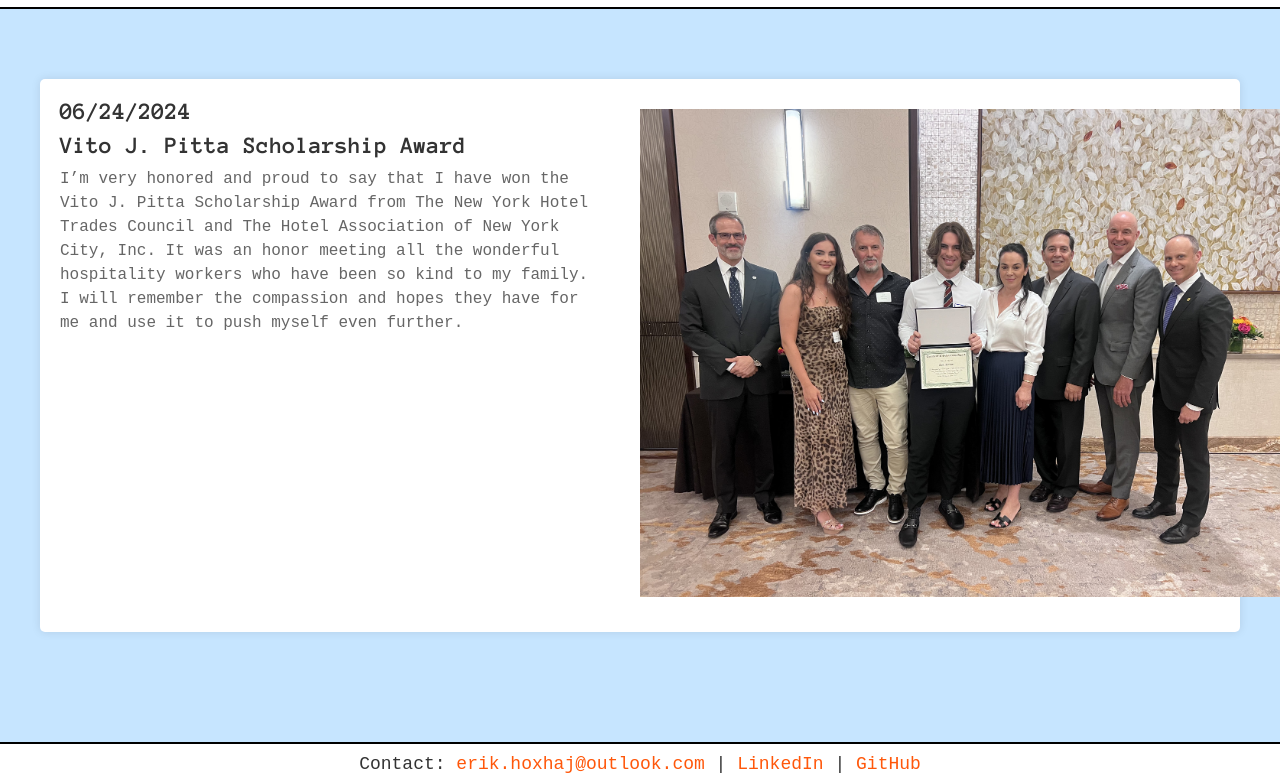
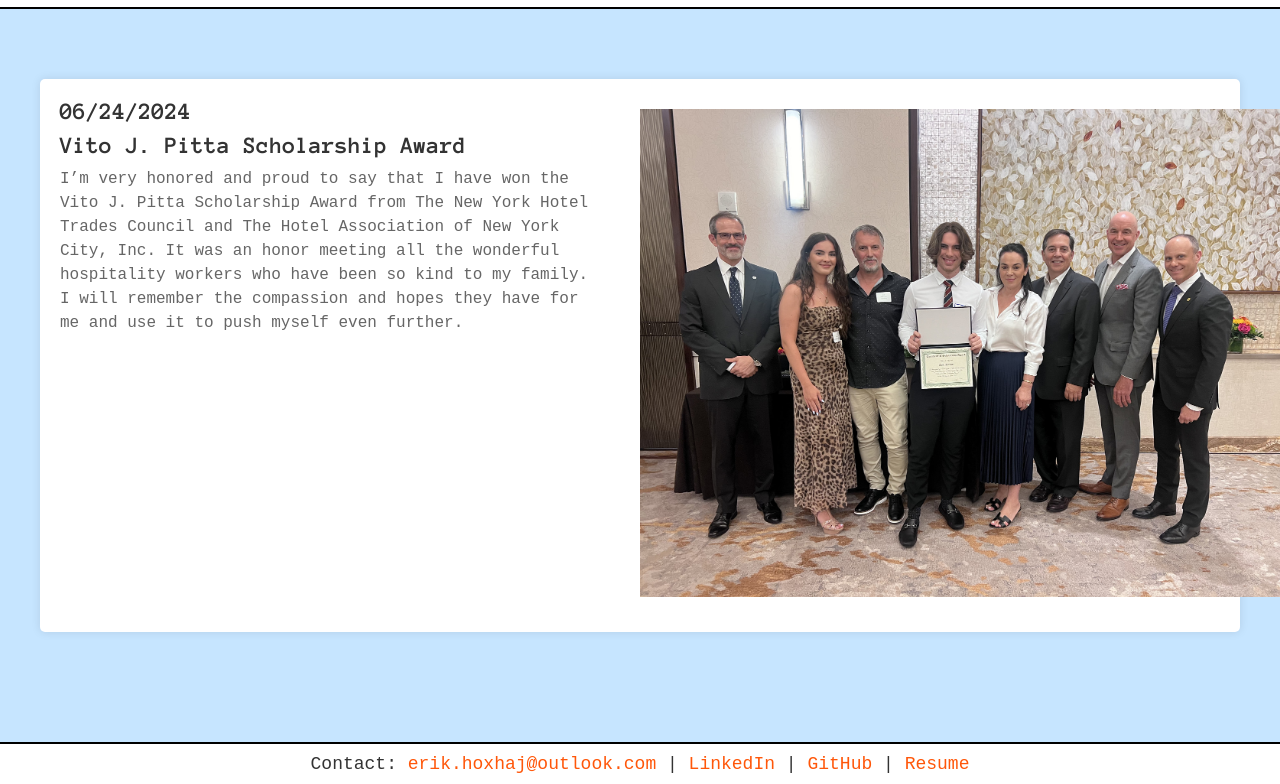
Before and after one commit to erikhox/Website, a plain HTML site: page life.html in a window 1280 px wide. Shown: the part 85-869 px from the top of the page. Drawn offline with Linux system fonts and the light colour scheme; a web font is replaced by a local one.

Commit message:
Add files via upload

```diff
--- a/life.html
+++ b/life.html
@@ -38,7 +38,7 @@
     </main>
     <footer>
         <div class="container">
-            <p>Contact: <a href="mailto:mailto:erik.hoxhaj@outlook.com">erik.hoxhaj@outlook.com</a> | <a href="https://www.linkedin.com/in/erikhoxhaj" target="_blank">LinkedIn</a> | <a href="https://github.com/erikhoxhaj" target="_blank">GitHub</a></p>
+            <p>Contact: <a href="mailto:erik.hoxhaj@outlook.com">erik.hoxhaj@outlook.com</a> | <a href="https://www.linkedin.com/in/erik-hoxhaj-75235a27b/" target="_blank">LinkedIn</a> | <a href="https://github.com/erikhox" target="_blank">GitHub</a> | <a href="files/resume.pdf" target="_blank">Resume</a></p>
         </div>
     </footer>
 </body>
```
Also changed, not shown: contact.html (+1 -1 lines), index.html (+1 -1 lines), projects.html (+1 -1 lines).
